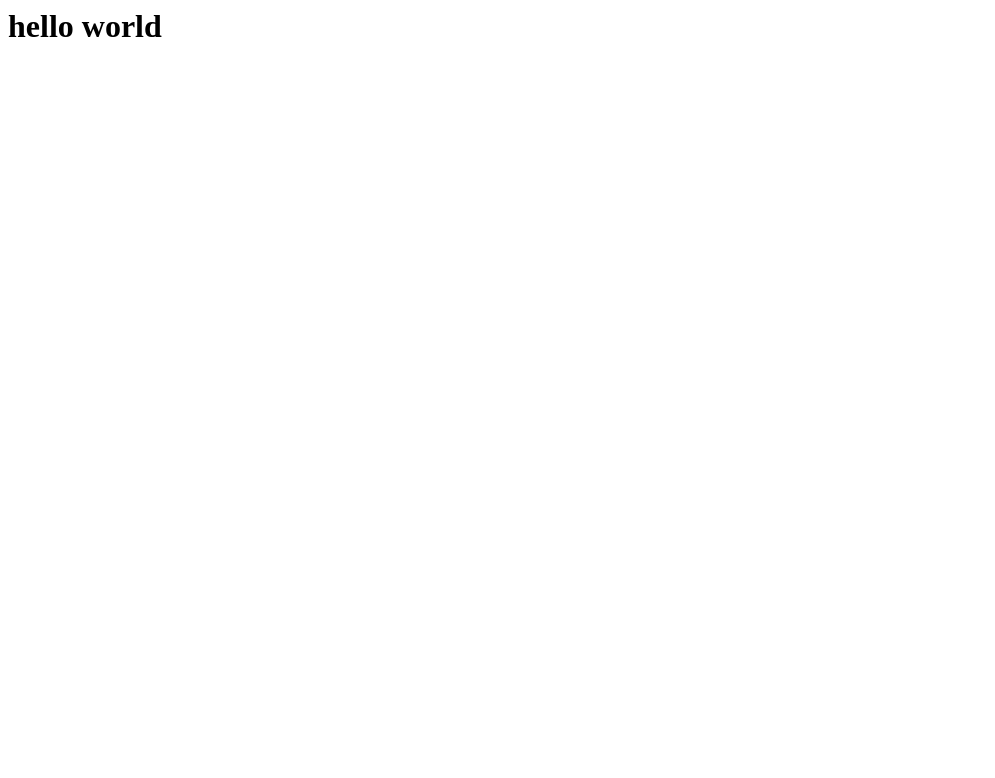
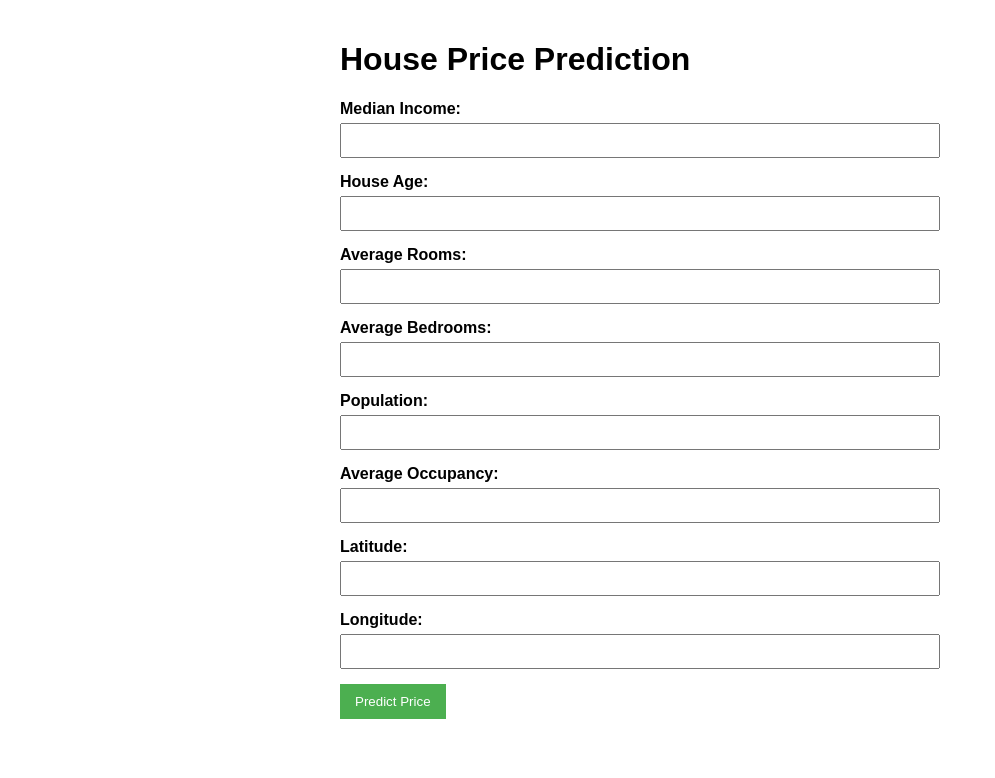
Before and after one commit to sushama1234567/house_price_practice1, a Flask app: page / in a window 1280 px wide. Before the commit the part shown is almost empty. Shown: the top 778 px of the page, without its empty margins (0-995 px from the left). Run offline with Flask 3, Linux system fonts and the light colour scheme; parts of the project's set-up code (start-up, migrations or seed data) failed here and were passed over.

Commit message:
webapp made

```diff
--- a/app.py
+++ b/app.py
@@ -1,4 +1,5 @@
 import pickle
+# scaler = pickle.load('scaler.pkl')
 
 from flask import Flask, request, jsonify, url_for, render_template
 import numpy as np
@@ -6,6 +7,7 @@ import pandas as pd
 
 app = Flask(__name__)
 regmodel = pickle.load(open('regmodel.pkl','rb'))
+scaler=pickle.load(open('scaling.pkl','rb'))
 
 @app.route('/')
 def home():
@@ -16,10 +18,42 @@ def predict_api():
     data=request.json['data']
     print(data)
     print(np.array(list(data.values())).reshape(1,-1))
-    new_data=scalar.transform(np.array(list(data.values())).reshape(1,-1))
+    new_data=scaler.transform(np.array(list(data.values())).reshape(1,-1))
     output=regmodel.predict(new_data)
     print(output[0])
     return jsonyfy(output[0])
 
+# @app.route('/predict',methods=['POST'])
+# def predict():
+#     data=[float(x) for x in request.form.values()]
+#     final_input = scaler.transform(np.array(data).reshape(1,-1))
+#     print(final_input)
+#     output=regmodel.predict(final_input)[0]
+#     return render_template("home.html",prediction_test="The House Price Prediction Is {}".format(output))
+
+
+@app.route('/predict', methods=['POST'])
+def predict():
+    # Get form data
+    features = [
+        float(request.form['MedInc']),
+        float(request.form['HouseAge']),
+        float(request.form['AveRooms']),
+        float(request.form['AveBedrms']),
+        float(request.form['Population']),
+        float(request.form['AveOccup']),
+        float(request.form['Latitude']),
+        float(request.form['Longitude'])
+    ]
+
+    # Transform features
+    final_features = scaler.transform(np.array(features).reshape(1, -1))  # Fixed variable name
+
+    # Make prediction
+    prediction = regmodel.predict(final_features)
+
+    return render_template('home.html', prediction=prediction)
+
+
 if __name__=="__main__":
     app.run(debug=True)
--- a/templates/home.html
+++ b/templates/home.html
@@ -1,3 +1,92 @@
-<h1>
-    hello world
-</h1>
+<!DOCTYPE html>
+<html>
+<head>
+    <title>House Price Prediction</title>
+    <style>
+        body {
+            font-family: Arial, sans-serif;
+            max-width: 600px;
+            margin: 0 auto;
+            padding: 20px;
+        }
+        .form-group {
+            margin-bottom: 15px;
+        }
+        label {
+            display: block;
+            margin-bottom: 5px;
+            font-weight: bold;
+        }
+        input {
+            width: 100%;
+            padding: 8px;
+            box-sizing: border-box;
+        }
+        button {
+            background-color: #4CAF50;
+            color: white;
+            padding: 10px 15px;
+            border: none;
+            cursor: pointer;
+        }
+        .prediction {
+            margin-top: 20px;
+            padding: 10px;
+            background-color: #f8f8f8;
+            border-radius: 4px;
+        }
+    </style>
+</head>
+<body>
+    <h1>House Price Prediction</h1>
+    <form action="/predict" method="post">
+        <div class="form-group">
+            <label for="MedInc">Median Income:</label>
+            <input type="number" step="0.01" name="MedInc" required>
+        </div>
+
+        <div class="form-group">
+            <label for="HouseAge">House Age:</label>
+            <input type="number" name="HouseAge" required>
+        </div>
+
+        <div class="form-group">
+            <label for="AveRooms">Average Rooms:</label>
+            <input type="number" step="0.01" name="AveRooms" required>
+        </div>
+
+        <div class="form-group">
+            <label for="AveBedrms">Average Bedrooms:</label>
+            <input type="number" step="0.01" name="AveBedrms" required>
+        </div>
+
+        <div class="form-group">
+            <label for="Population">Population:</label>
+            <input type="number" name="Population" required>
+        </div>
+
+        <div class="form-group">
+            <label for="AveOccup">Average Occupancy:</label>
+            <input type="number" step="0.01" name="AveOccup" required>
+        </div>
+
+        <div class="form-group">
+            <label for="Latitude">Latitude:</label>
+            <input type="number" step="0.0001" name="Latitude" required>
+        </div>
+
+        <div class="form-group">
+            <label for="Longitude">Longitude:</label>
+            <input type="number" step="0.0001" name="Longitude" required>
+        </div>
+
+        <button type="submit">Predict Price</button>
+    </form>
+
+    {% if prediction %}
+    <div class="prediction">
+        <h3>Predicted Price: ${{ "%.2f"|format(prediction[0]) }}</h3>
+    </div>
+    {% endif %}
+</body>
+</html>
```
